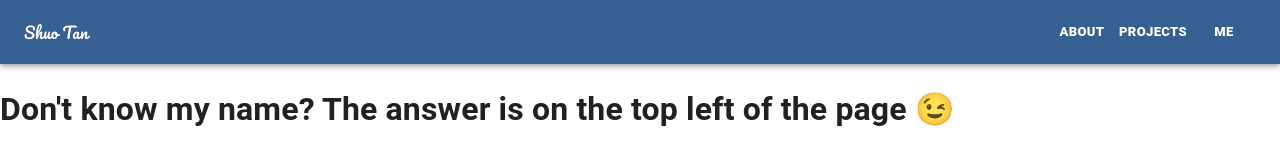
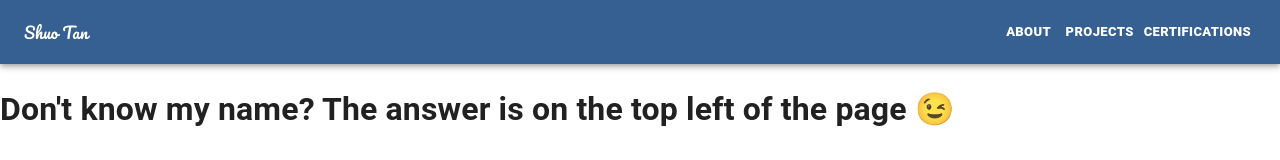
Before and after one commit to tsdaniel0927/shuotan, a React (Create React App) app in the folder mysite/: page /error in a window 1280 px wide. Shown: the top 160 px of the page. Built offline with nearby package versions, Linux system fonts and the light colour scheme.

Commit message:
navbar updates

```diff
--- a/mysite/src/components/Header/navbar.js
+++ b/mysite/src/components/Header/navbar.js
@@ -56,9 +56,11 @@ function Myheader() {
                 <MenuItem onClick={handleClose} component={Link} to="/projects/facedetection">FaceDetection</MenuItem>
               </Menu>
             </div>
-            <Button  size='small' sx={{ ...style, '@media (max-width: 600px)': { fontSize: 12 }, '@media (min-width: 601px) and (max-width: 960px)': { fontSize: 14 } }}>
-              ME
-            </Button>
+            <Link to='/certifications'>
+              <Button  size='small' sx={{ ...style, '@media (max-width: 600px)': { fontSize: 12 }, '@media (min-width: 601px) and (max-width: 960px)': { fontSize: 14 } }}>
+                Certifications
+              </Button>
+            </Link>
           </Toolbar>
         </AppBar>
       </Box>
```
